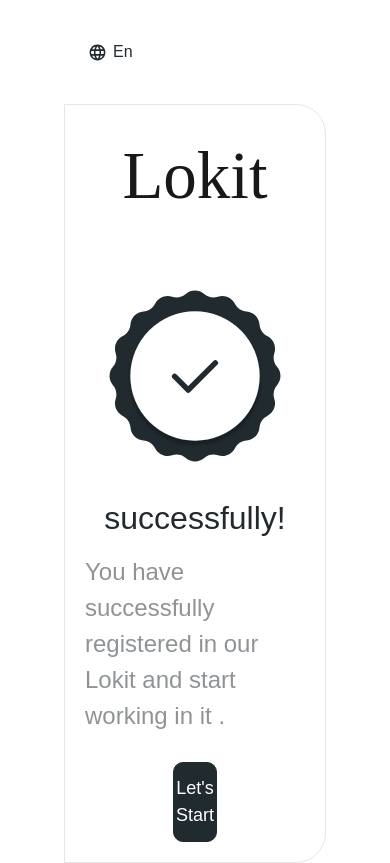
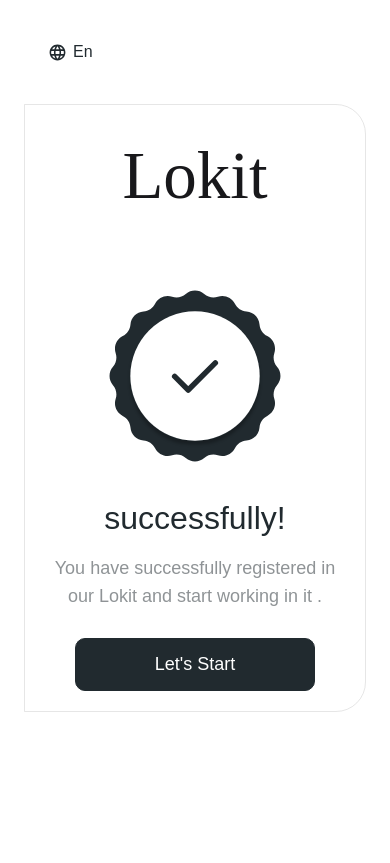
Before and after one commit to Tarek9595/Lokit, a React (Vite) app: page /success in a window 390 px wide. Built offline with nearby package versions, Linux system fonts and the light colour scheme.

Commit message:
edit successfully page

```diff
--- a/src/pages/Successfully.jsx
+++ b/src/pages/Successfully.jsx
@@ -6,11 +6,11 @@
 
 export default function Successfully() {
   return (
-    <div className="w-full h-dvh flex items-center px-16 flex-col">
-      <div className="w-full py-8 ">
+    <div className="w-full h-dvh flex items-center px-6 md:px-16 flex-col ">
+      <div className="w-full py-8 container">
         <Lang width="w-25" />
       </div>
-      <div className="w-full rounded-r-[30px] flex flex-col justify-center items-center border border-[#9797973D] gap-15 p-5">
+      <div className="container rounded-r-[30px] flex flex-col justify-center items-center border border-[#9797973D] gap-15 p-5">
         <Logo width="text-[67px]" />
         <div className="w-full flex flex-col justify-center items-center gap-7">
           <div>
@@ -18,12 +18,12 @@
           </div>
           <div className="w-full flex flex-col justify-center items-center gap-3 text-darky">
             <h1 className="text-[32px] ">successfully!</h1>
-            <p className="text-[24px] opacity-50">
+            <p className="text-lg text-center md:text-left md:text-[24px] opacity-50">
               You have successfully registered in our Lokit and start working in
               it .
             </p>
           </div>
-          <Link to="/" className="w-[20%]">
+          <Link to="/" className="w-[80%] lg:w-[20%]">
             <Button
               width="w-full"
               bgColor="bg-darky"
```
